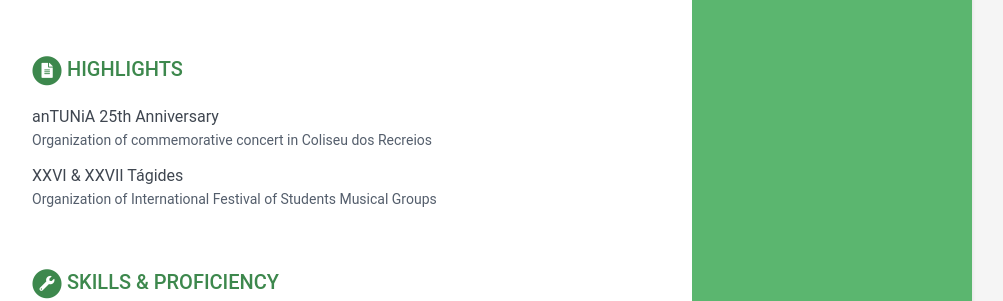
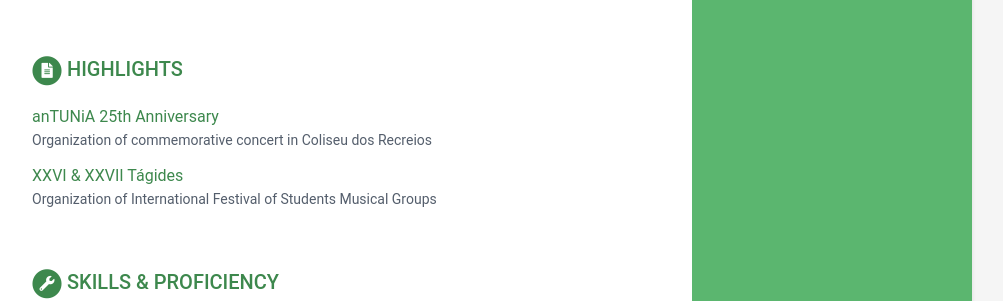
Before and after one commit to dafm96/dafm96.github.io, a Jekyll site: the page built from index.html, in a window 1280 px wide. Shown: the part 1060-1361 px from the top of the page, without its empty margins (168-1171 px from the left). Built offline with Jekyll 4.4.1, drawn with Linux system fonts in a browser that asks for light colours.

Commit message:
removed bullets

```diff
--- a/_includes/projects.html
+++ b/_includes/projects.html
@@ -28,9 +28,9 @@
       </span>
 
       {% if project.tagline %}
-      <div class="project-tagline">
+      <span class="project-tagline">
         {{ project.tagline | markdownify }}
-      </div>
+      </span>
       {% endif %}
 
     </div><!--//item-->
--- a/_sass/_base.scss
+++ b/_sass/_base.scss
@@ -61,6 +61,7 @@
         margin-bottom: 10px;
     }
     .tagline {
+        list-style-type: none;
         color: rgba(256, 256, 256, 0.6);
         font-size: 16px;
         font-weight: 400;
@@ -217,7 +218,7 @@
     .publication-title {
         font-size: 16px;
         font-weight: 400;
-        color: $text-color;
+        color: darken($theme-color, 15%);
         margin-bottom: 1px;
     }
     .publication-authors {
```
